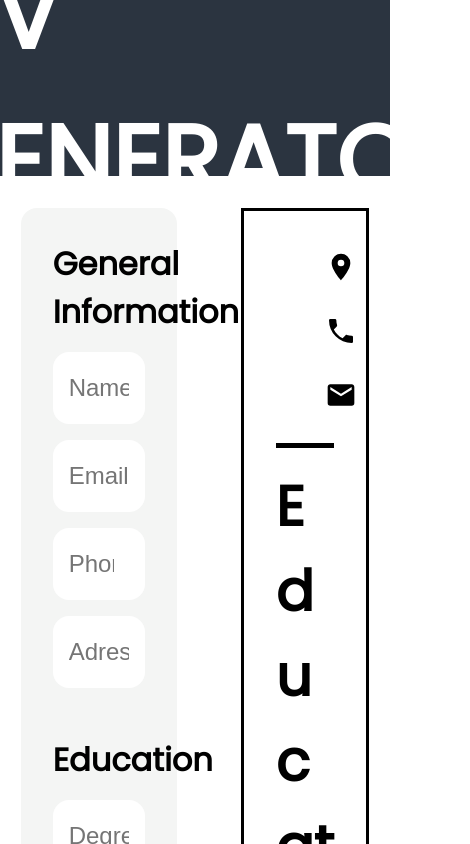
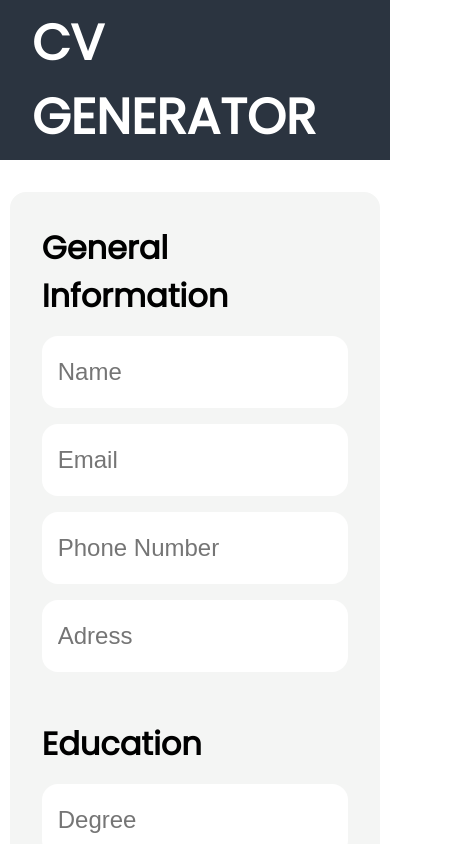
Before and after one commit to efetekin5/cv-project, a React (Vite) app in the folder cv-project/: page / in a window 390 px wide. Shown: the top 844 px of the page, 470 px wide, since content can reach past the window. Built offline with nearby package versions, Linux system fonts and the light colour scheme.

Commit message:
make the website responsive

```diff
--- a/cv-project/src/components/Content.jsx
+++ b/cv-project/src/components/Content.jsx
@@ -90,7 +90,6 @@ export default function Content() {
         setWorkExperience((prevWorkExperience) => [...prevWorkExperience, newWorkExperience]);
 
         for(let i = 0; i < e.target.length; i++) {
-            console.log(e.target[i].value)
             e.target[i].value = '';
         }
     }
--- a/cv-project/src/components/Header.jsx
+++ b/cv-project/src/components/Header.jsx
@@ -3,7 +3,7 @@ import '../styles/header.css'
 export default function Header() {
     return(
         <div className="header">
-            <h1>CV GENERATOR</h1>
+            <h1 className='cvGenerator'>CV GENERATOR</h1>
         </div>
     )
 }
--- a/cv-project/src/styles/content.css
+++ b/cv-project/src/styles/content.css
@@ -64,7 +64,7 @@
 }
 
 .nameSurname {
-    width: 16rem;
+    width: 60%;
     overflow-wrap: break-word;
     min-height: 5rem;
     font-family: 'Poppins', sans-serif;
@@ -223,3 +223,55 @@
     font-family: 'Poppins', sans-serif;
     font-size: 2rem;
 }
+
+@media (max-width: 1250px) {
+    .content {
+        align-items: center;
+        flex-direction: column;
+        margin-bottom: 2rem;
+        row-gap: 2rem;
+    }
+
+    .cvContainer {
+        width: 70%;
+    }
+
+    .form {
+        width: 70%;
+        margin-top: 2rem;
+        margin-bottom: 0rem;
+    }
+
+    .cv {
+        margin-top: 0rem;
+    }
+}
+
+@media (max-width: 765px) {
+    .header {
+        height: 10rem;
+        padding-right: 2rem;
+    }
+
+    .cvGenerator {
+        font-size: 3.1rem;
+        margin-left: 1rem;
+    }
+
+    .form {
+        width: 95%;
+    }
+
+    .cvContainer {
+        width: 95%;
+    }
+
+    .cv {
+        padding: 1.2rem;
+    }
+
+    .education,
+    .experience {
+        font-size: 2.6rem;
+    }
+}
--- a/cv-project/src/styles/footer.css
+++ b/cv-project/src/styles/footer.css
@@ -6,6 +6,7 @@
     justify-content: center;
     height: 6rem;
     column-gap: 1rem;
+    align-items: center;
 }
 
 .madeBy {
@@ -17,3 +18,16 @@
 .gitHubIcon {
     width: 4rem;
 }
+
+@media (max-width: 765px) {
+
+    .madeBy {
+        font-size: 2rem;
+    }
+
+    .gitHubIcon {
+        width: 3rem;
+    }
+
+    .footer
+}
--- a/cv-project/src/styles/header.css
+++ b/cv-project/src/styles/header.css
@@ -10,4 +10,5 @@
     justify-content: center;
     align-items: center;
     font-family: 'Poppins', sans-serif;
+    padding: 1rem;
 }
```
Also changed, not shown: cv-project/src/components/Footer.jsx (line endings or trailing spaces).
